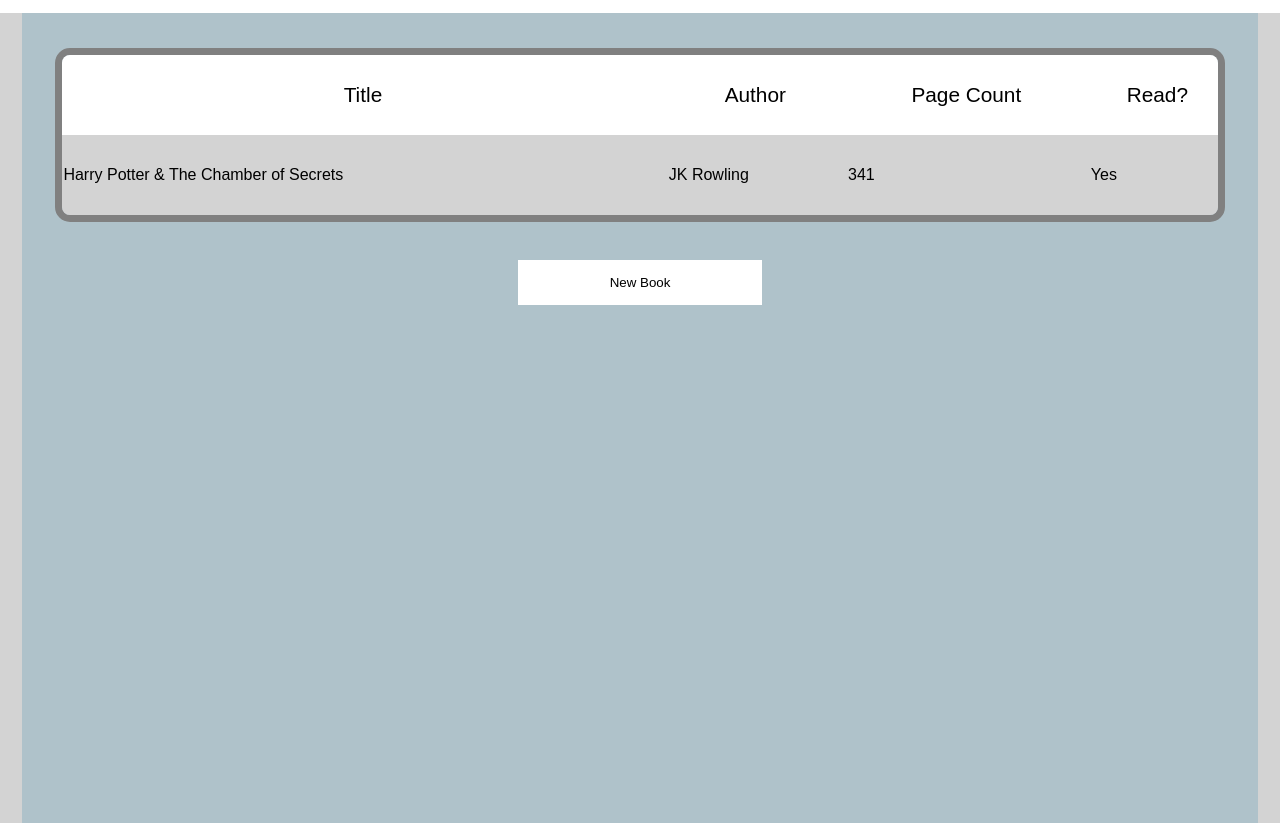
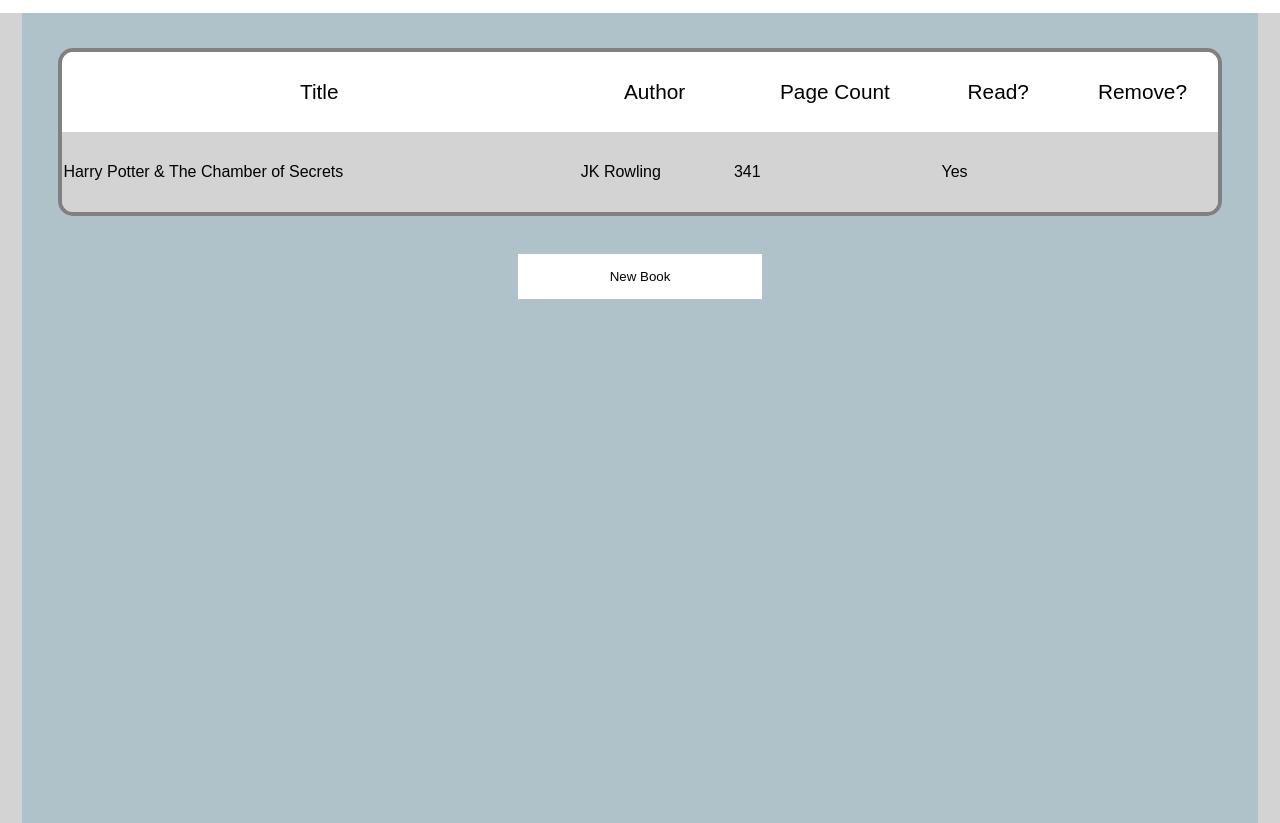
Before and after one commit to NebjaminCode/Library, a plain HTML site: page index.html in a window 1280 px wide. Shown: the part 87-910 px from the top of the page. Drawn offline with Linux system fonts and the light colour scheme.

Commit message:
added remove column and changed styling

```diff
--- a/script.js
+++ b/script.js
@@ -59,6 +59,7 @@
             <td>Author<td>
             <td>Page Count<td>
             <td>Read?<td>
+            <td>Remove?<td>
             </thead>`,
         document.querySelector('#bookList')
     )
@@ -72,10 +73,13 @@
                             <td>${element.title}<td>
                             <td>${element.author}<td>
                             <td>${element.pages}<td>
-                            <td>${element.read}<td>`;
+                            <td>${element.read}<td>
+                            <td id='remover'><td>`;
         render(template, node)
 })
 }
+
+
 
 rendering();
 submitNewBook.addEventListener('click', function() {
@@ -111,6 +115,8 @@
 table.style.borderCollapse = 'collapse';
 })
 
+
+
 const table = document.querySelector('table')
 const topRow = document.querySelector('tr')
 
--- a/style.css
+++ b/style.css
@@ -57,7 +57,7 @@
     width: 95%;
     border-radius: 15px;
     overflow: hidden;
-    border: 7px solid grey
+    border: 4px solid grey
 }
 
 #bookList {
```
